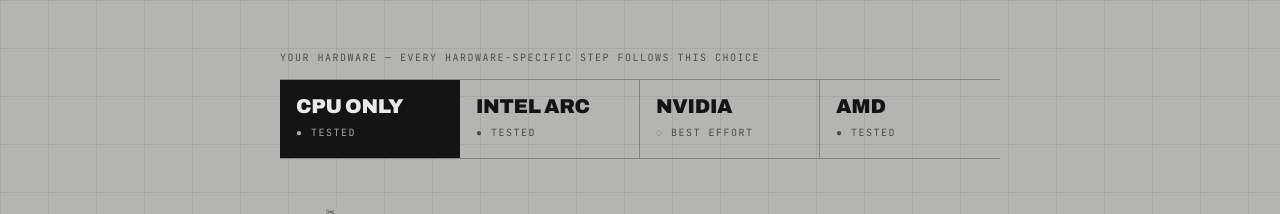
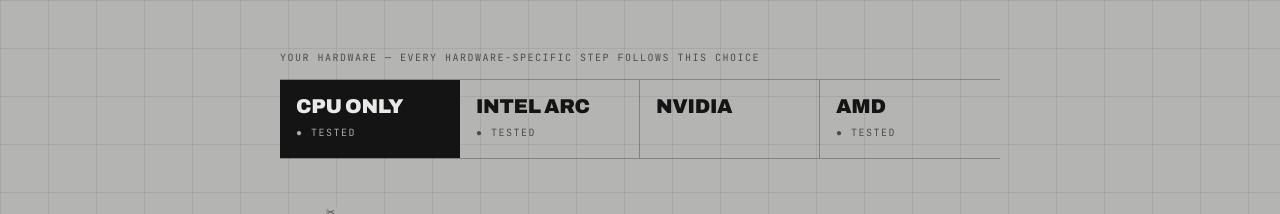
Before and after one commit to AlexsJones/website, a Next.js app: page /blog/k8s-local-llm in a window 1280 px wide. Shown: the part 1400-1614 px from the top of the page. Built offline with nearby package versions, Linux system fonts and the light colour scheme; no server answers.

Commit message:
k8s local LLM guide: drop NVIDIA best-effort badge and caveats for publishing

```diff
--- a/src/app/blog/k8s-local-llm/guide-client.tsx
+++ b/src/app/blog/k8s-local-llm/guide-client.tsx
@@ -5,7 +5,7 @@ import { useEffect, useRef, useState } from "react";
 export const HARDWARE = [
   { id: "cpu", label: "CPU only", status: "tested" },
   { id: "intel", label: "Intel Arc", status: "tested" },
-  { id: "nvidia", label: "NVIDIA", status: "best effort" },
+  { id: "nvidia", label: "NVIDIA", status: null },
   { id: "amd", label: "AMD", status: "tested" },
 ] as const;
 
@@ -77,7 +77,7 @@ export function HardwarePicker() {
                   active ? "text-cream/70" : "text-ash"
                 }`}
               >
-                {h.status === "tested" ? "\u25CF tested" : "\u25CC best effort"}
+                {h.status === "tested" ? "\u25CF tested" : "\u00A0"}
               </span>
             </button>
           );
```
Also changed, not shown: content/blog/k8s-local-llm/README.md, public/blog/k8s-local-llm/img/term-nvidia-dryrun.png (deleted).
